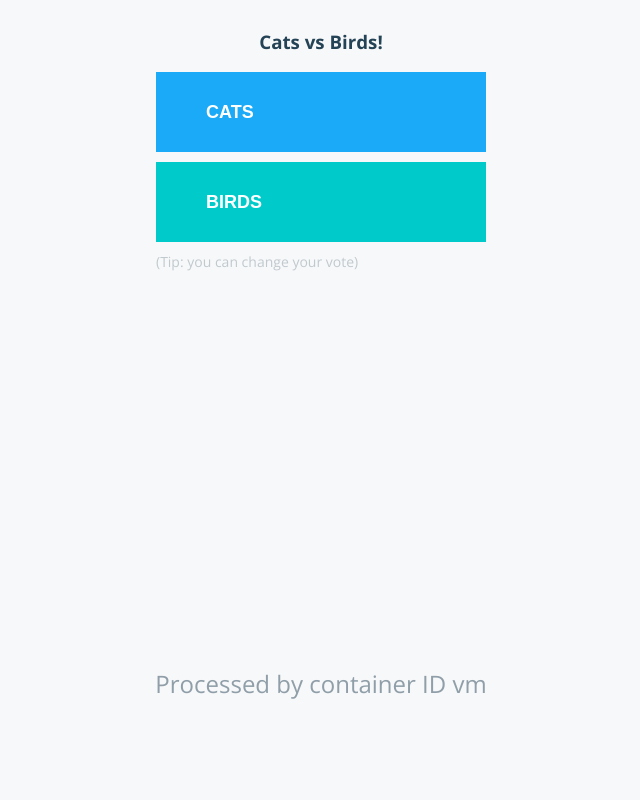
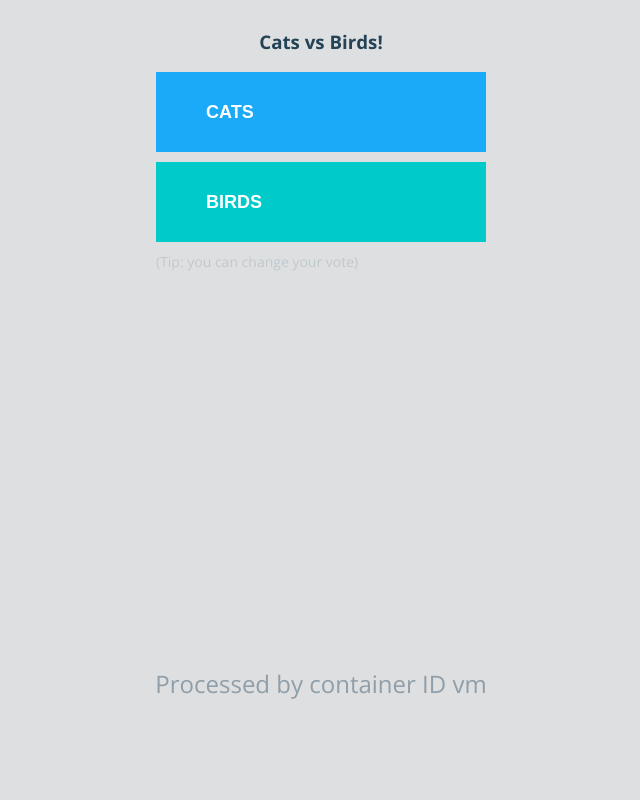
Before and after one commit to aperture-sci/example-voting-app, a Flask app: page / in a window 1280 px wide. Shown: the whole page, without its empty margins (319-959 px from the left). Run offline with Flask 3, Linux system fonts and the light colour scheme; some libraries are stand-ins or nearby versions.

Commit message:
Change background color

```diff
--- a/vote/static/stylesheets/style.css
+++ b/vote/static/stylesheets/style.css
@@ -6,7 +6,7 @@
 html,body{
   margin: 0;
   padding: 0;
-  background-color: #F7F8F9;
+  background-color: #dedfe0; /* #F7F8F9; */
   height: 100vh;
   font-family: 'Open Sans';
 }
```
